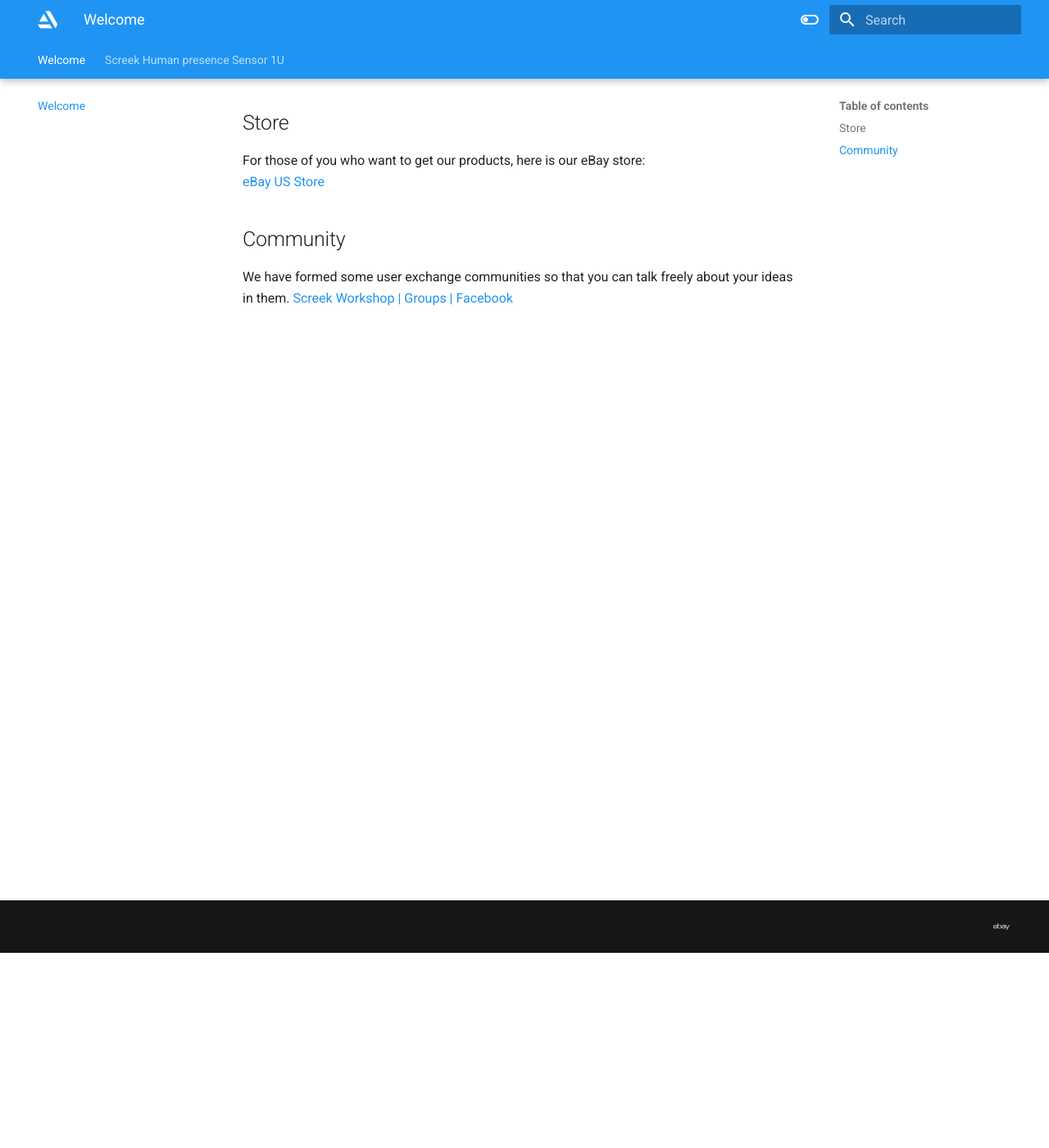
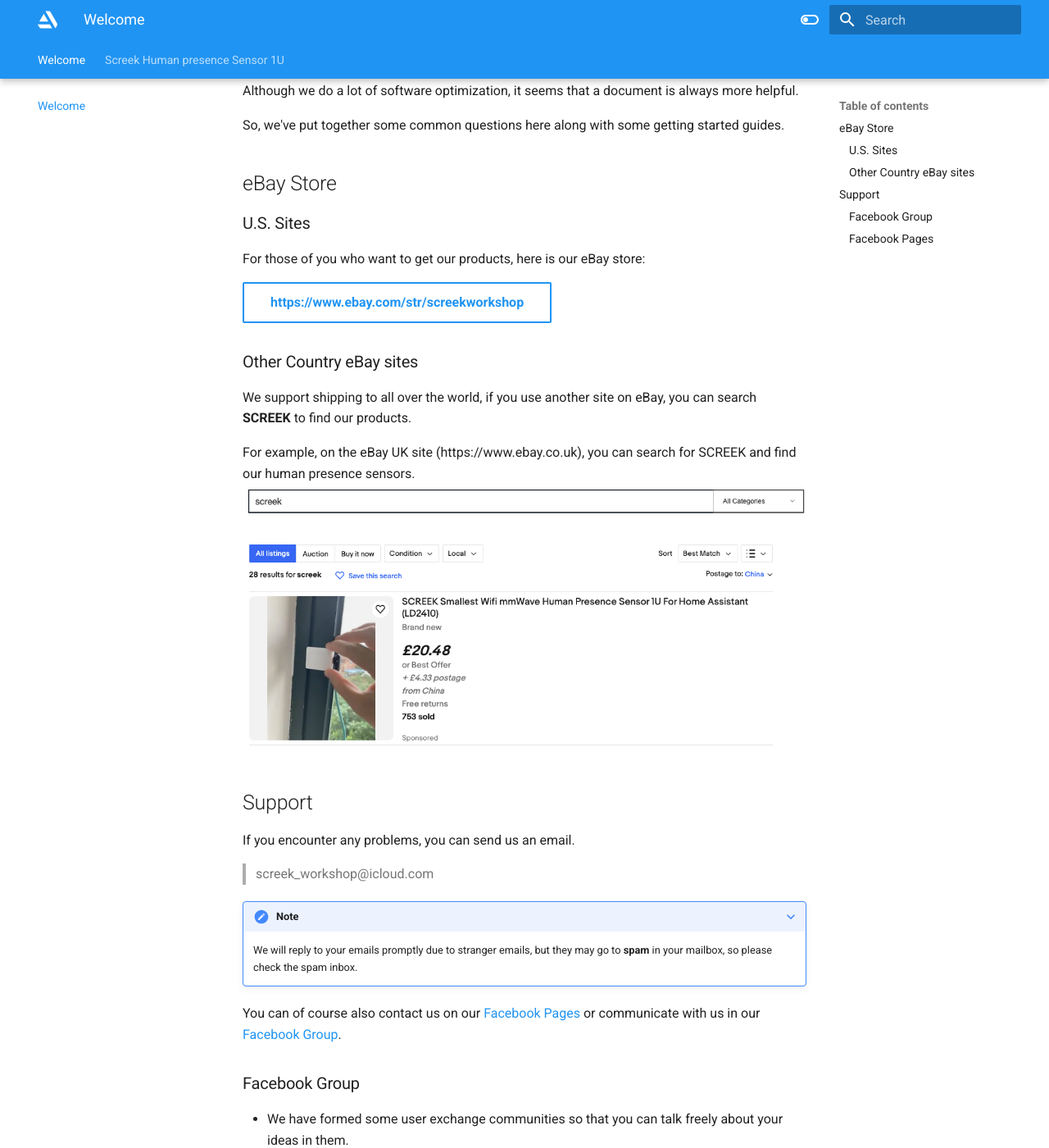
Before and after one commit to screek-workshop/sites, an MkDocs documentation site: the page built from docs/index.md, in a window 1280 px wide and 1400 px high, scrolled down 238 px. Shown: the whole window at 82% size. Built offline with MkDocs 1.6.1 and Material for MkDocs 9.7.7, drawn with Linux system fonts in a browser that asks for light colours; some of the changed text lies outside the part shown.

Commit message:
new welcome page

```diff
--- a/docs/index.md
+++ b/docs/index.md
@@ -3,15 +3,42 @@
 hide:
   - feedback
 ---
+Welcome to the Screek Workshop.
 
 Here are some of the little electronics we make, we are often asked how to use them, and how to get started quickly.
+
 Although we do a lot of software optimization, it seems that a document is always more helpful.
+
 So, we've put together some common questions here along with some getting started guides.
 
-## Store
+## eBay Store
+### U.S. Sites
 For those of you who want to get our products, here is our eBay store:
-[eBay US Store](https://www.ebay.com/str/screekworkshop)
 
-## Community
-We have formed some user exchange communities so that you can talk freely about your ideas in them.
-[Screek Workshop | Groups | Facebook](https://www.facebook.com/groups/screekworkshop)
+[https://www.ebay.com/str/screekworkshop](https://www.ebay.com/str/screekworkshop){ .md-button }
+
+### Other Country eBay sites
+We support shipping to all over the world, if you use another site on eBay, you can search **SCREEK** to find our products.
+
+For example, on the eBay UK site (https://www.ebay.co.uk), you can search for SCREEK and find our human presence sensors.
+![](assets/Pasted%20image%2020230705110324.png)
+
+## Support
+
+If you encounter any problems, you can send us an email.
+> screek_workshop@icloud.com
+
+???+ Note
+    We will reply to your emails promptly due to stranger emails, but they may go to **spam** in your mailbox, so please check the spam inbox.
+
+You can of course also contact us on our [Facebook Pages](#facebook-pages) or communicate with us in our [Facebook Group](#facebook-group).
+
+### Facebook Group
+- We have formed some user exchange communities so that you can talk freely about your ideas in them.
+
+> [https://www.facebook.com/groups/screekworkshop](https://www.facebook.com/groups/screekworkshop)
+
+### Facebook Pages
+- We also provide a Facebook Pages to announce some of our new products, or to announce some events.
+
+> [https://www.facebook.com/screekofficial](https://www.facebook.com/screekofficial)
```
Also changed, not shown: docs/1u/firmware.md (+9 -3 lines), docs/assets/Pasted image 20230705110324.png (added), 1 other file.
